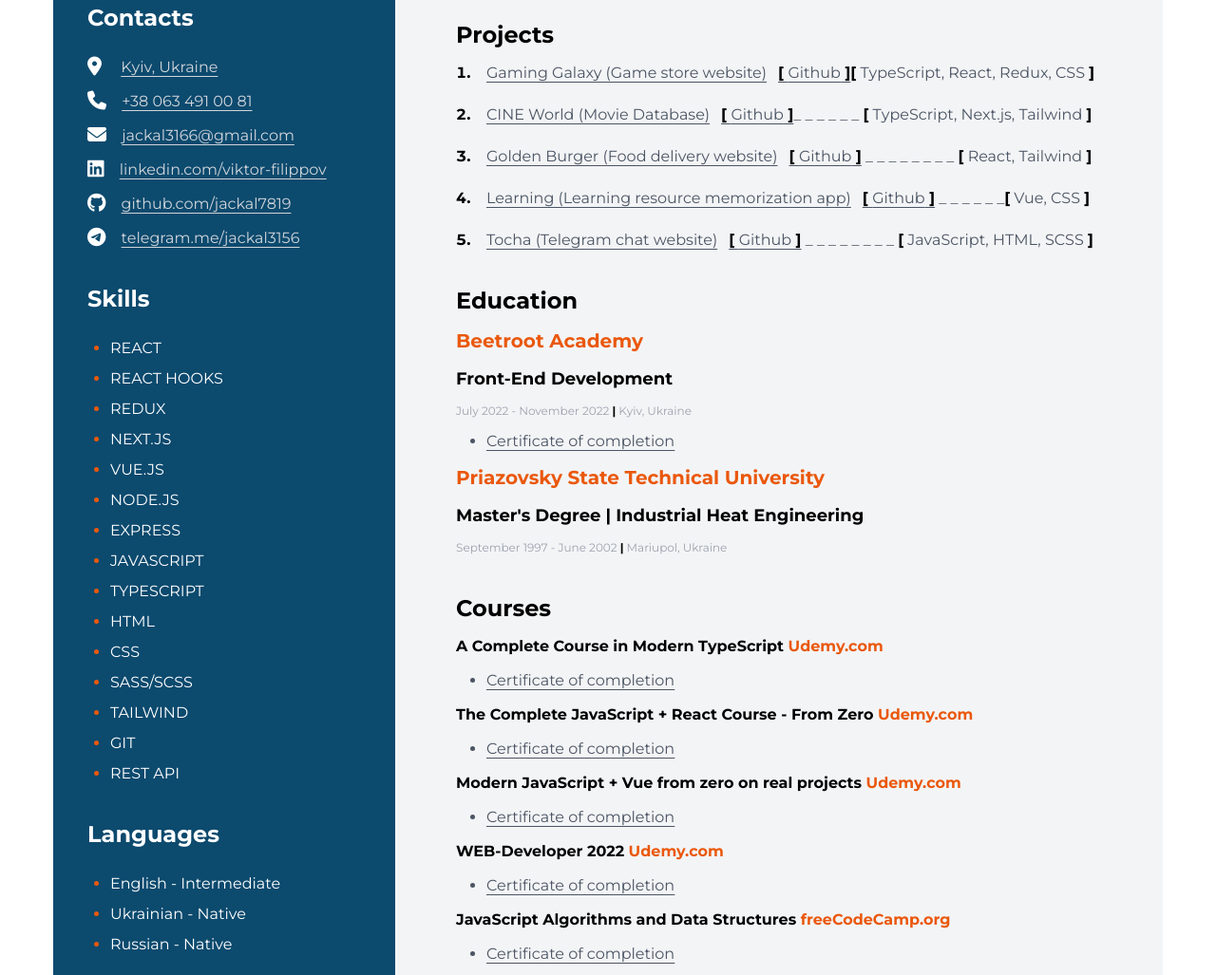
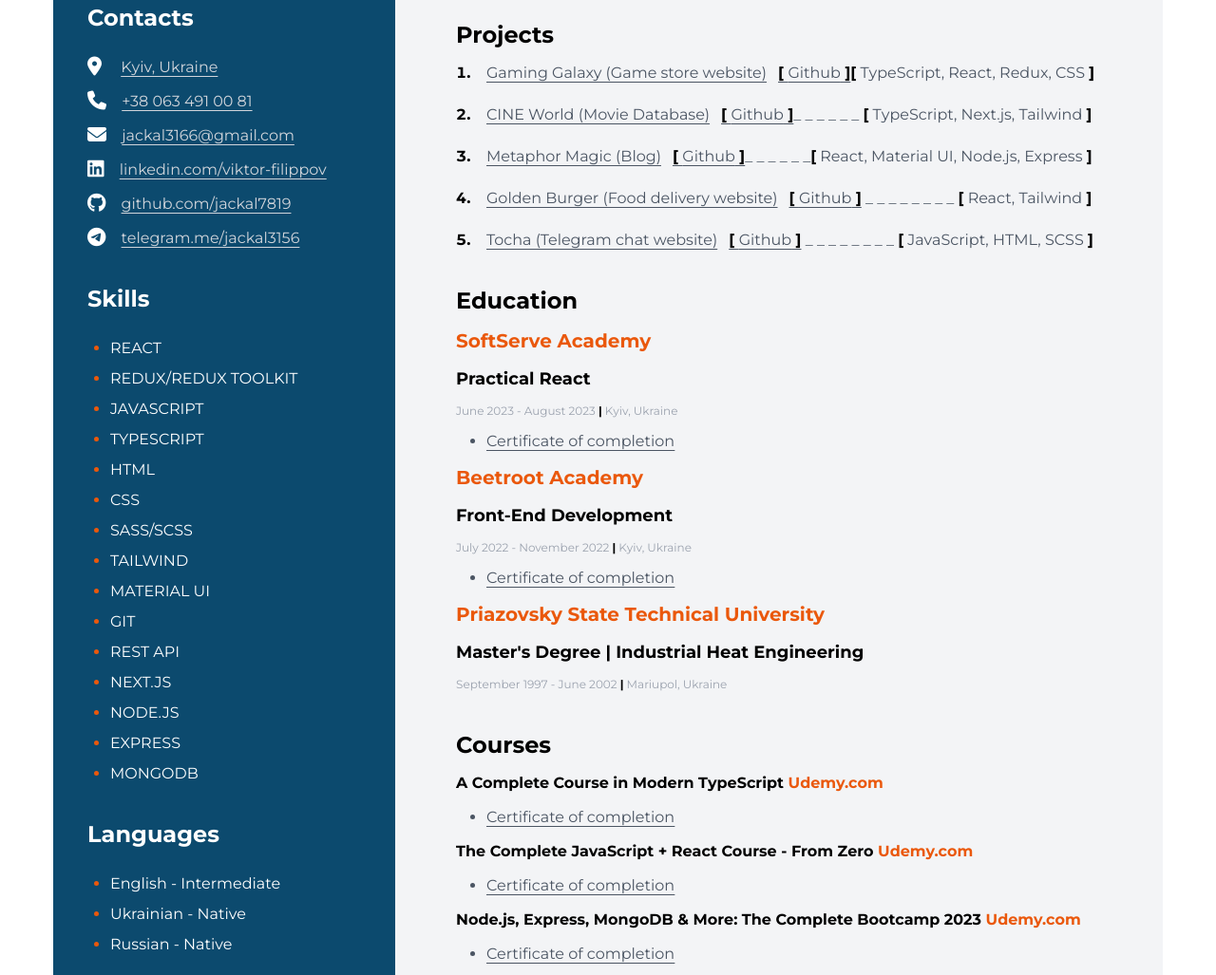
Before and after one commit to jackal7819/resume, a plain HTML site: page index.html in a window 1280 px wide. Shown: the part 465-1492 px from the top of the page at 95% size. Drawn offline with nearby package versions, Linux system fonts and the light colour scheme.

Commit message:
Add MongoDB

```diff
--- a/index.html
+++ b/index.html
@@ -29,16 +29,7 @@
                         Front-End Developer
                     </h2>
                     <p class="text-gray-600 w-[680px]">
-                        I am an aspiring Front-End Developer with a keen eye for
-                        detail and a passion for problem solving. Looking to
-                        join the company team and contribute to the creation of
-                        user-friendly websites and web applications. My ability
-                        to troubleshoot complex problems with precision ensures
-                        that projects are completed efficiently and to the
-                        highest standard. I strive to constantly keep abreast of
-                        industry developments and utilize new solutions. Working
-                        in a team of like-minded professionals will be a
-                        fantastic opportunity for growth and development.
+                        I am a budding Front-End Developer driven by a meticulous approach and a fervent resolve to conquer challenges. My goal is to contribute by crafting user-centric websites and dynamic web applications. With a knack for tackling intricate problems and a commitment to excellence, I ensure precise and efficient project delivery. Staying updated with industry trends and harnessing novel solutions is my priority, as I am truly captivated by the process of programming and the artistry of front-end. Collaborating with fellow professionals promises  an exciting journey.
                     </p>
                 </section>
                 <!--Projects-->
@@ -60,9 +51,7 @@
                                     >Github<span class="font-bold text-black">
                                         ]</span
                                     ></a
-                                ><span class="font-bold text-black"
-                                    >[</span
-                                >
+                                ><span class="font-bold text-black">[</span>
                                 TypeScript, React, Redux, CSS
                                 <span class="font-bold text-black">]</span>
                             </span>
@@ -84,11 +73,31 @@
                                     >Github<span class="font-bold text-black">
                                         ]</span
                                     ></a
-                                >_ _ _ _ _ _ <span
-                                    class="font-bold text-black"
+                                >_ _ _ _ _ _
+                                <span class="font-bold text-black">[</span>
+                                TypeScript, Next.js, Tailwind
+                                <span class="font-bold text-black">]</span>
+                            </span>
+                        </li>
+                        <li class="mb-5 font-bold">
+                            <span class="font-normal text-gray-600">
+                                <a
+                                    href="https://blog-mauve-theta-33.vercel.app/"
+                                    class="ml-3 underline underline-offset-4"
+                                    target="_blank"
+                                    >Metaphor Magic (Blog)</a
+                                ><a
+                                    href="https://github.com/jackal7819/Blog"
+                                    class="ml-3 underline underline-offset-4"
+                                    target="_blank"
+                                    ><span class="font-bold text-black">[ </span
+                                    >Github<span class="font-bold text-black">
+                                        ]</span
+                                    ></a
+                                >_ _ _ _ _ _<span class="font-bold text-black"
                                     >[</span
                                 >
-                                TypeScript, Next.js, Tailwind
+                                React, Material UI, Node.js, Express
                                 <span class="font-bold text-black">]</span>
                             </span>
                         </li>
@@ -111,30 +120,6 @@
                                 _ _ _ _ _ _ _ _
                                 <span class="font-bold text-black">[</span>
                                 React, Tailwind
-                                <span class="font-bold text-black">]</span>
-                            </span>
-                        </li>
-                        <li class="mb-5 font-bold">
-                            <span class="font-normal text-gray-600">
-                                <a
-                                    href="https://learning-ydpk.onrender.com/"
-                                    class="ml-3 underline underline-offset-4"
-                                    target="_blank"
-                                    >Learning (Learning resource memorization
-                                    app)</a
-                                ><a
-                                    href="https://github.com/jackal7819/Learning-App"
-                                    class="ml-3 underline underline-offset-4"
-                                    target="_blank"
-                                    ><span class="font-bold text-black">[ </span
-                                    >Github<span class="font-bold text-black">
-                                        ]</span
-                                    ></a
-                                >
-                                _ _ _ _ _ _<span class="font-bold text-black"
-                                    >[</span
-                                >
-                                Vue, CSS
                                 <span class="font-bold text-black">]</span>
                             </span>
                         </li>
@@ -167,6 +152,27 @@
                 <!--Education-->
                 <section class="mb-10">
                     <h3 class="mb-3 text-2xl font-bold">Education</h3>
+                    <div>
+                        <h4 class="mb-3 text-xl font-bold text-orange-600">
+                            SoftServe Academy
+                        </h4>
+                        <h5 class="mb-3 text-lg font-bold">Practical React</h5>
+                        <p class="mb-3 text-xs text-gray-400">
+                            June 2023 - August 2023
+                            <span class="font-bold text-black">|</span> Kyiv,
+                            Ukraine
+                        </p>
+                        <ul class="mb-3 ml-8 list-disc">
+                            <li
+                                class="text-gray-600 underline underline-offset-4">
+                                <a
+                                    href="https://drive.google.com/file/d/1Dp6IPjrY5iwRy8tSdV6Wk2cvSgQU-p_I/view"
+                                    target="_blank"
+                                    >Certificate of completion</a
+                                >
+                            </li>
+                        </ul>
+                    </div>
                     <div>
                         <h4 class="mb-3 text-xl font-bold text-orange-600">
                             Beetroot Academy
@@ -243,48 +249,15 @@
                     </div>
                     <div>
                         <h4 class="mb-3 font-bold">
-                            Modern JavaScript + Vue from zero on real projects
+                            Node.js, Express, MongoDB & More: The Complete
+                            Bootcamp 2023
                             <span class="text-orange-600">Udemy.com</span>
                         </h4>
                         <ul class="mb-3 ml-8 list-disc">
                             <li
                                 class="text-gray-600 underline underline-offset-4">
                                 <a
-                                    href="https://udemy-certificate.s3.amazonaws.com/image/UC-97b3630d-a589-4e87-98e7-9a07b2a4c053.jpg?v=1675901309000"
-                                    target="_blank"
-                                    >Certificate of completion</a
-                                >
-                            </li>
-                        </ul>
-                    </div>
-                    <div>
-                        <h4 class="mb-3 font-bold">
-                            WEB-Developer 2022
-                            <span class="text-orange-600">Udemy.com</span>
-                        </h4>
-                        <ul class="mb-3 ml-8 list-disc">
-                            <li
-                                class="text-gray-600 underline underline-offset-4">
-                                <a
-                                    href="https://udemy-certificate.s3.amazonaws.com/image/UC-65498d76-3d25-4464-9925-d2aaee878081.jpg?v=1672851407000"
-                                    target="_blank"
-                                    >Certificate of completion</a
-                                >
-                            </li>
-                        </ul>
-                    </div>
-                    <div>
-                        <h4 class="mb-3 font-bold">
-                            JavaScript Algorithms and Data Structures
-                            <span class="text-orange-600"
-                                >freeCodeCamp.org</span
-                            >
-                        </h4>
-                        <ul class="mb-3 ml-8 list-disc">
-                            <li
-                                class="text-gray-600 underline underline-offset-4">
-                                <a
-                                    href="https://www.freecodecamp.org/certification/jackal3166/javascript-algorithms-and-data-structures"
+                                    href="https://udemy-certificate.s3.amazonaws.com/image/UC-157d846d-b58e-40dd-8608-0586ba2e1835.jpg?v=1692796904000"
                                     target="_blank"
                                     >Certificate of completion</a
                                 >
@@ -390,22 +363,7 @@
                             <span class="text-white">REACT</span>
                         </li>
                         <li class="mb-2">
-                            <span class="text-white">REACT HOOKS</span>
-                        </li>
-                        <li class="mb-2">
-                            <span class="text-white">REDUX</span>
-                        </li>
-                        <li class="mb-2">
-                            <span class="text-white">NEXT.JS</span>
-                        </li>
-                        <li class="mb-2">
-                            <span class="text-white">VUE.JS</span>
-                        </li>
-                        <li class="mb-2">
-                            <span class="text-white">NODE.JS</span>
-                        </li>
-                        <li class="mb-2">
-                            <span class="text-white">EXPRESS</span>
+                            <span class="text-white">REDUX/REDUX TOOLKIT</span>
                         </li>
                         <li class="mb-2">
                             <span class="text-white">JAVASCRIPT</span>
@@ -426,10 +384,25 @@
                             <span class="text-white">TAILWIND</span>
                         </li>
                         <li class="mb-2">
+                            <span class="text-white">MATERIAL UI</span>
+                        </li>
+                        <li class="mb-2">
                             <span class="text-white">GIT</span>
                         </li>
                         <li class="mb-2">
                             <span class="text-white">REST API</span>
+                        </li>
+                        <li class="mb-2">
+                            <span class="text-white">NEXT.JS</span>
+                        </li>
+                        <li class="mb-2">
+                            <span class="text-white">NODE.JS</span>
+                        </li>
+                        <li class="mb-2">
+                            <span class="text-white">EXPRESS</span>
+                        </li>
+                        <li class="mb-2">
+                            <span class="text-white">MONGODB</span>
                         </li>
                     </ul>
                 </section>
```
